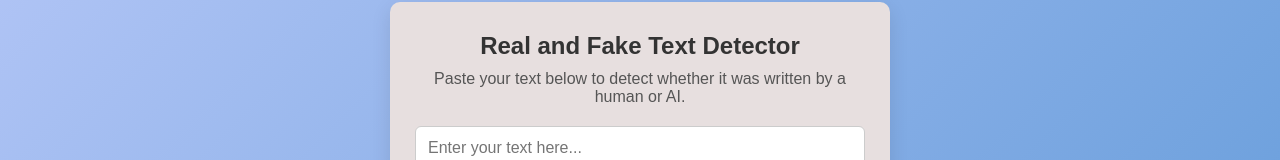
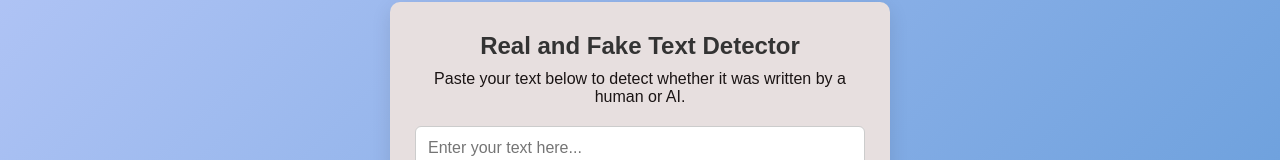
Before and after one commit to 28nirupama/Real_vs_Fake, a plain HTML site: page frontend/index.html in a window 1280 px wide. Shown: the part 219-379 px from the top of the page. Drawn offline with Linux system fonts and the light colour scheme; files that its build step writes are made by us from their sources; files whose address does not match are found by name.

Commit message:
Refresh frontend for GitHub for GitHub Pages

```diff
--- a/frontend/style.css
+++ b/frontend/style.css
@@ -32,7 +32,7 @@ h1 {
 
 p {
     margin-bottom: 20px;
-    color: #555;
+    color: #1a1414;
 }
 
 textarea {
```
